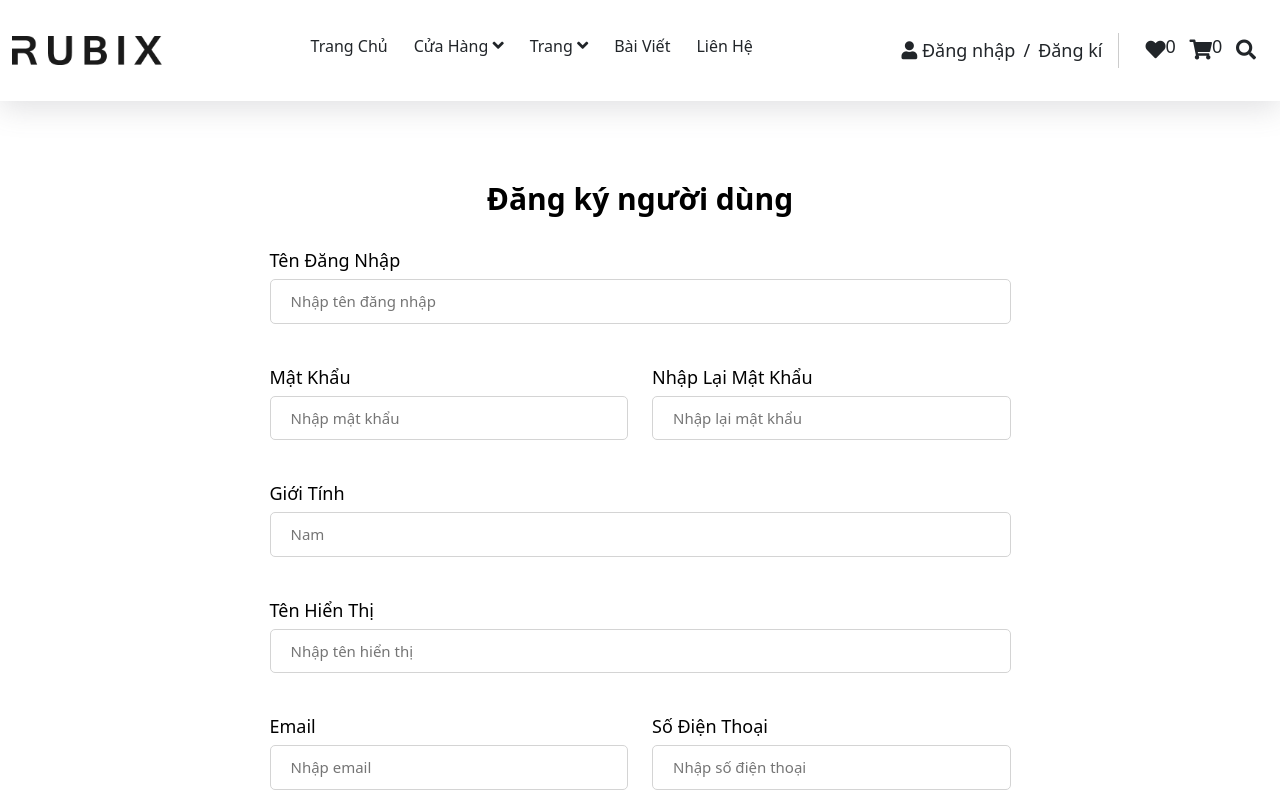
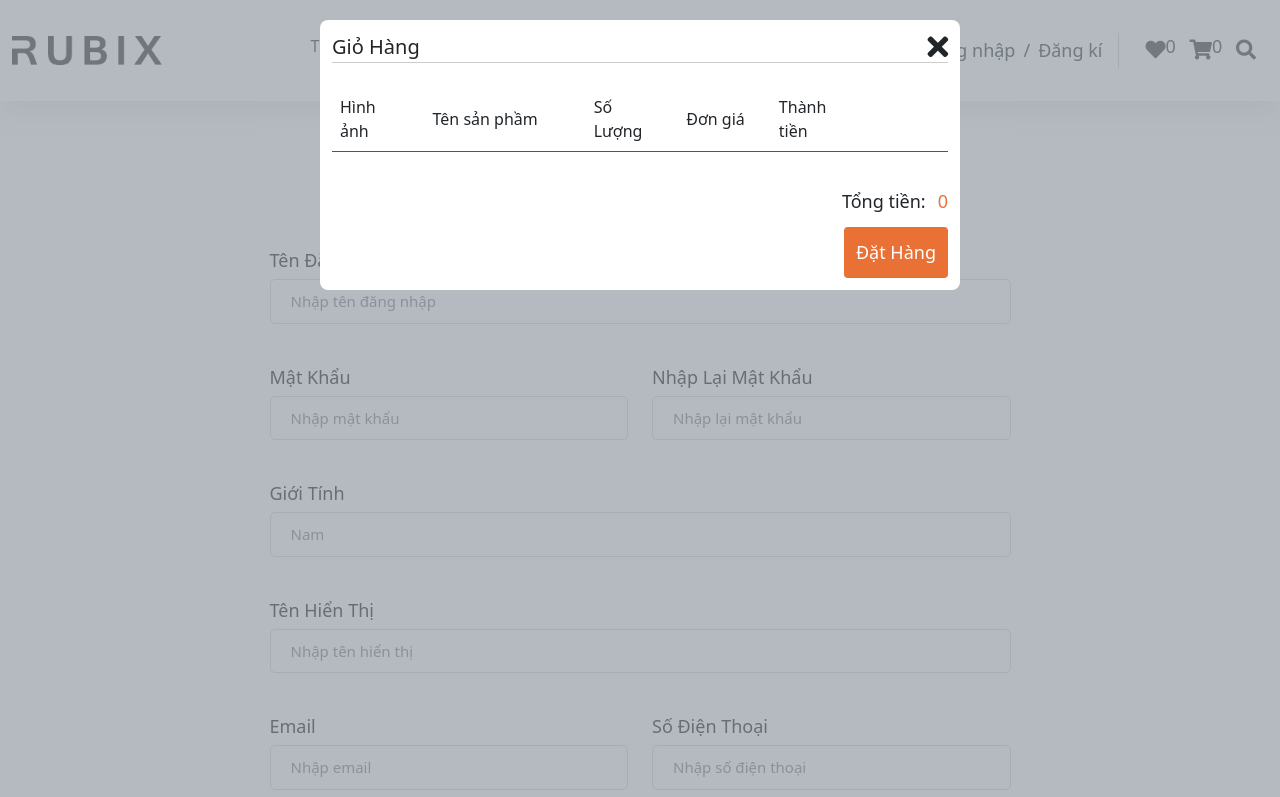
Before and after one commit to thienanga075/MDLKD, a plain HTML site: page register.html in a window 1280 px wide. Both pictures are taken after a click on the icon 1200 px from the left and 50 px from the top of the page. Shown: the top 797 px of the page. Drawn offline with nearby package versions, Linux system fonts and the light colour scheme.

```diff
--- a/register.html
+++ b/register.html
@@ -58,7 +58,9 @@
                       <a href="#" class="shop-link">Danh Sách Yêu Thích</a>
                     </li>
                     <li class="shop-item">
-                      <a href="./thanhtoan.html" class="shop-link">Thủ Tục Thanh Toán</a>
+                      <a href="./thanhtoan.html" class="shop-link"
+                        >Thủ Tục Thanh Toán</a
+                      >
                     </li>
                   </ul>
                 </div>
@@ -86,7 +88,7 @@
                 </div>
               </li>
               <li class="navbar-item">
-                <a href="index.html" class="header-item__link">Bài Viết</a>
+                <a href="baiviet.html" class="header-item__link">Bài Viết</a>
               </li>
               <li class="navbar-item">
                 <a href="index.html" class="header-item__link">Liên Hệ</a>
@@ -255,6 +257,34 @@
           </div>
         </div>
       </div>
+      <div class="modal-cart">
+        <div class="modal-container">
+          <div class="modal-top">
+            <h2 class="modal-title">Giỏ Hàng</h2>
+            <i class="modal-close fas fa-times"></i>
+          </div>
+          <div class="model-main">
+            <div class="modal-main__top">
+              <span>Hình ảnh</span>
+              <span>Tên sản phầm</span>
+              <span>Số Lượng</span>
+              <span>Đơn giá</span>
+              <span>Thành tiền</span>
+              <span></span>
+            </div>
+            <div class="modal-main__center"></div>
+          </div>
+          <div class="modal-bot">
+            <div class="modal-cacular">
+              <span>Tổng tiền:</span>
+              <span class="sum-money"></span>
+            </div>
+            <a href="#" class="model-oder">
+              <button>Đặt Hàng</button>
+            </a>
+          </div>
+        </div>
+      </div>
     </div>
     <!-- BS5 -->
     <script src="https://cdn.jsdelivr.net/npm/bootstrap@5.0.2/dist/js/bootstrap.bundle.min.js"
@@ -280,7 +310,6 @@
       src="https://cdn.jsdelivr.net/npm/slick-carousel@1.8.1/slick/slick.min.js"
     ></script>
     <script src="./js/cart.js"></script>
-
     <script src="./js/slider.js"></script>
     <script src="./js/register.js"></script>
   </body>
```
Also changed, not shown: login.html (+32 -3 lines).
